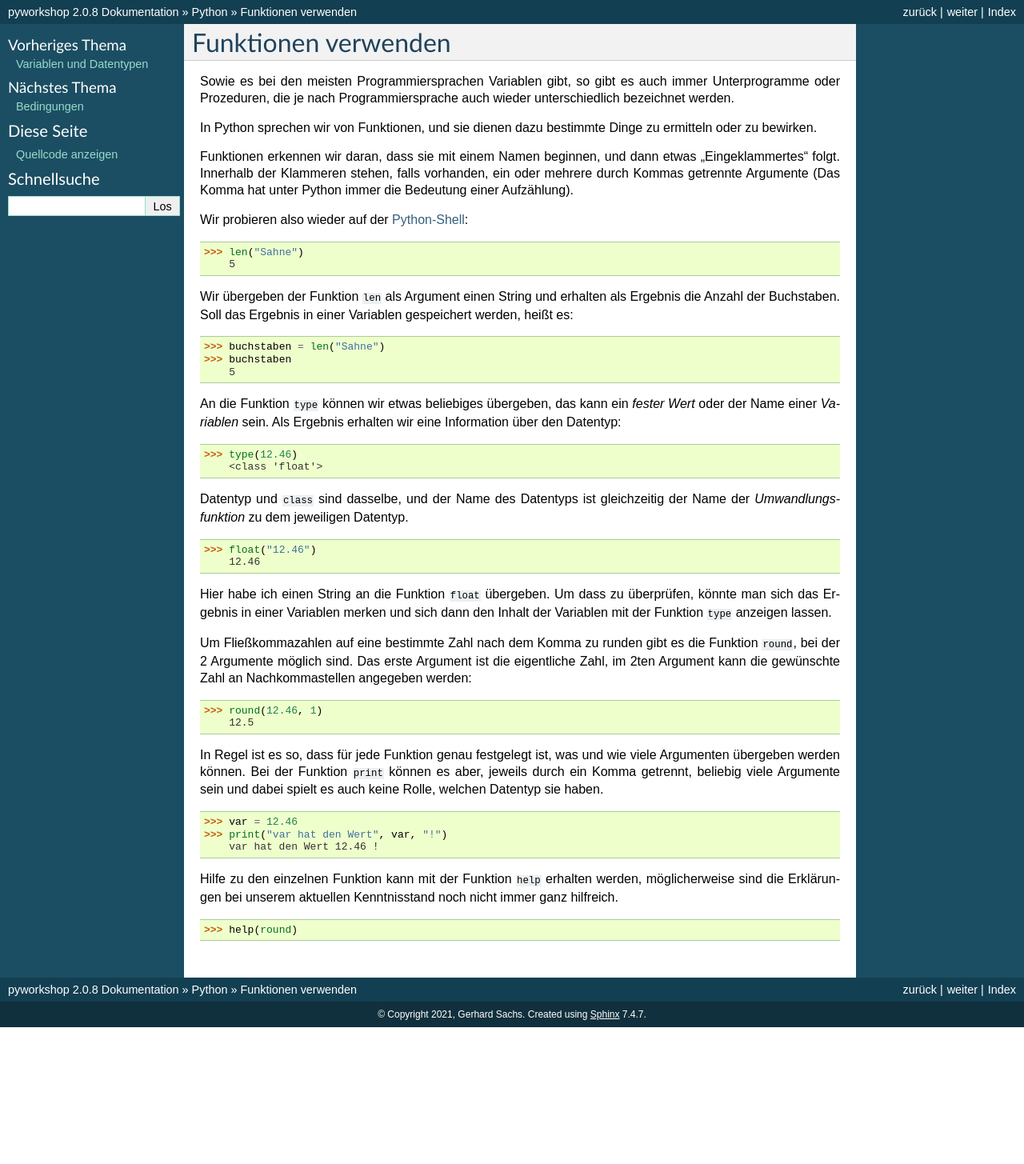
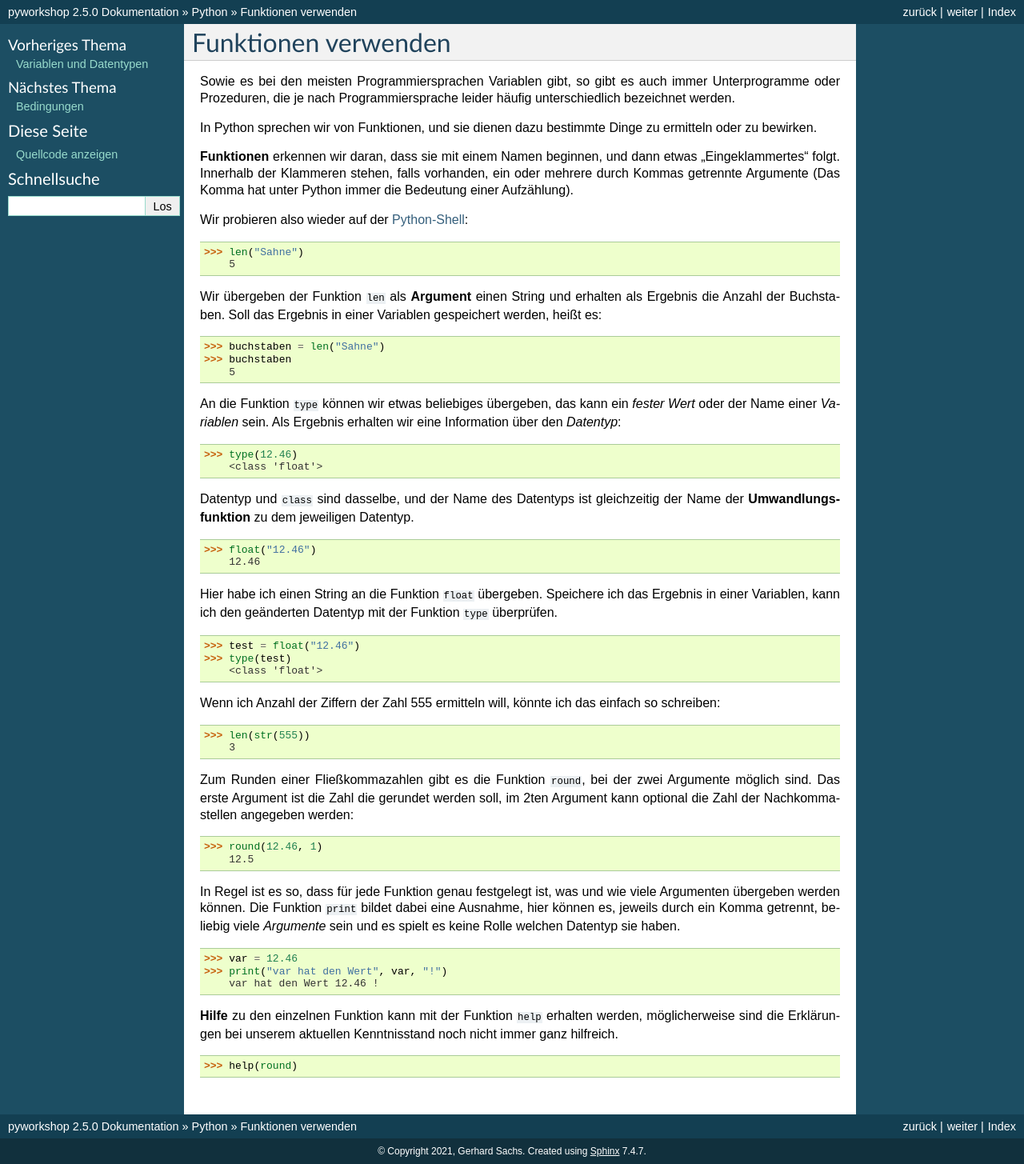
Before and after one commit to gerpark/pyworkshop, a Sphinx documentation site: the page built from docs/source/python/fun1.rst, in a window 1280 px wide. Shown: the whole page at 80% size. Built offline with Sphinx 7.4.7, drawn with Linux system fonts in a browser that asks for light colours; before the commit the page ends 1284 px from its top, so only the background shows below that.

Commit message:
2.51 fun1

```diff
--- a/docs/source/conf.py
+++ b/docs/source/conf.py
@@ -22,7 +22,7 @@ copyright = '2021, Gerhard Sachs'
 author = 'Gerhard Sachs'
 
 # The full version, including alpha/beta/rc tags
-release = '2.0.8'
+release = '2.5.0'
 
 
 # -- General configuration ---------------------------------------------------
--- a/docs/source/index.rst
+++ b/docs/source/index.rst
@@ -13,7 +13,7 @@ von Gerhard Sachs
 
 Dieses Dokument wird kontinuierlich weiterbearbeitet.
 
-Version 2.50 vom 7. April 2024
+Version 2.51 vom 9. April 2024
 
 Und hier noch ein Link mit etwas zu `Python, dem Workshop und meiner Person <http://www.ortrun-dieterich.de/workshop.html>`_ .
 
--- a/docs/source/python/fun1.rst
+++ b/docs/source/python/fun1.rst
@@ -1,19 +1,19 @@
 
 
-.. index:: function, procedure
+.. index:: function, procedure, datentyp, argument
 
 ####################
 Funktionen verwenden
 ####################
 
 Sowie es bei den meisten Programmiersprachen Variablen gibt, so gibt es auch
-immer Unterprogramme oder Prozeduren, die je nach Programmiersprache auch wieder
+immer Unterprogramme oder Prozeduren, die je nach Programmiersprache leider häufig
 unterschiedlich bezeichnet werden.
 
 In Python sprechen wir von Funktionen, und sie dienen dazu
 bestimmte Dinge zu ermitteln oder zu bewirken.
 
-Funktionen erkennen wir daran, dass sie mit einem Namen beginnen,
+**Funktionen** erkennen wir daran, dass sie mit einem Namen beginnen,
 und dann etwas "Eingeklammertes" folgt.  Innerhalb der Klammeren stehen,
 falls vorhanden, ein oder mehrere durch Kommas getrennte Argumente
 (Das Komma hat unter Python immer die Bedeutung einer Aufzählung).
@@ -25,7 +25,7 @@ Wir probieren also wieder auf der :ref:`Python-Shell <python-shell>`:
     >>> len("Sahne")
         5
 
-Wir übergeben der Funktion ``len`` als Argument einen String und erhalten
+Wir übergeben der Funktion ``len`` als **Argument** einen String und erhalten
 als Ergebnis die Anzahl der Buchstaben.
 Soll das Ergebnis in einer Variablen gespeichert werden, heißt es:
 
@@ -37,7 +37,7 @@ Soll das Ergebnis in einer Variablen gespeichert werden, heißt es:
 
 An die Funktion ``type`` können wir etwas beliebiges übergeben, das kann ein `fester Wert`
 oder der Name einer `Variablen` sein. Als Ergebnis erhalten wir eine Information über den
-Datentyp:
+`Datentyp`:
 
 .. code:: python
 
@@ -45,29 +45,41 @@ Datentyp:
         <class 'float'>
 
 Datentyp und ``class`` sind dasselbe, und der Name des Datentyps ist gleichzeitig der Name der
-`Umwandlungsfunktion` zu dem jeweiligen Datentyp.
+**Umwandlungsfunktion** zu dem jeweiligen Datentyp.
 
 .. code:: python
 
     >>> float("12.46")
         12.46
 
-Hier habe ich einen String an die Funktion ``float`` übergeben. Um dass zu überprüfen, könnte man
-sich das Ergebnis in einer Variablen merken und sich dann den Inhalt der Variablen mit der Funktion
-``type`` anzeigen lassen.
+Hier habe ich einen String an die Funktion ``float`` übergeben. Speichere ich das Ergebnis in
+einer Variablen, kann ich den geänderten Datentyp mit der Funktion ``type`` überprüfen.
 
+.. code:: python
 
-Um Fließkommazahlen auf eine bestimmte Zahl nach dem Komma zu runden gibt es die Funktion ``round``,
-bei der 2 Argumente möglich sind.  Das erste Argument ist die eigentliche Zahl, im 2ten Argument
-kann die gewünschte Zahl an Nachkommastellen angegeben werden:
+    >>> test = float("12.46")
+    >>> type(test)
+        <class 'float'>
+
+Wenn ich Anzahl der Ziffern der Zahl 555 ermitteln will, könnte ich das einfach so schreiben:
+
+.. code:: python
+
+    >>> len(str(555))
+        3
+
+Zum Runden einer Fließkommazahlen gibt es die Funktion ``round``, bei der zwei Argumente möglich sind.
+Das erste Argument ist die Zahl die gerundet werden soll, im 2ten Argument
+kann optional die Zahl der Nachkommastellen angegeben werden:
 
 .. code:: python
 
     >>> round(12.46, 1)
         12.5
 
-In Regel ist es so, dass für jede Funktion genau festgelegt ist, was und wie viele Argumenten übergeben
-werden können.  Bei der Funktion ``print`` können es aber, jeweils durch ein Komma getrennt, beliebig viele Argumente sein und dabei spielt es auch keine Rolle, welchen Datentyp sie haben.
+In Regel ist es so, dass für jede Funktion genau festgelegt ist, was und wie viele Argumenten übergeben werden können.
+Die Funktion ``print`` bildet dabei eine Ausnahme, hier können es, jeweils durch ein Komma getrennt,
+beliebig viele `Argumente` sein und es spielt es keine Rolle welchen Datentyp sie haben.
 
 .. code:: python
 
@@ -75,7 +87,7 @@ werden können.  Bei der Funktion ``print`` können es aber, jeweils durch ein K
     >>> print("var hat den Wert", var, "!")
         var hat den Wert 12.46 !
 
-Hilfe zu den einzelnen Funktion kann mit der Funktion ``help`` erhalten werden, möglicherweise
+**Hilfe** zu den einzelnen Funktion kann mit der Funktion ``help`` erhalten werden, möglicherweise
 sind die Erklärungen bei unserem aktuellen Kenntnisstand noch nicht immer ganz hilfreich.
 
 .. code:: python
```
